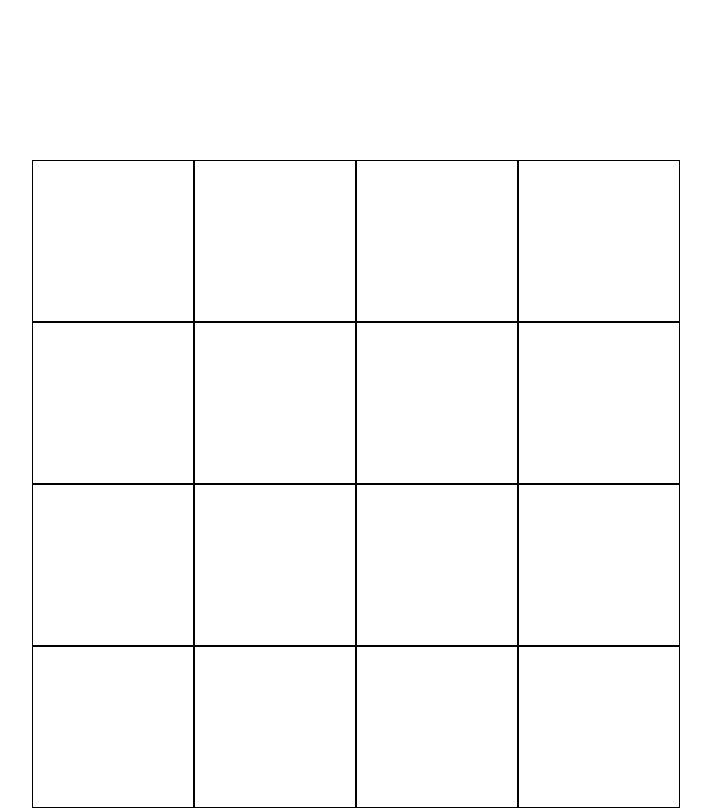
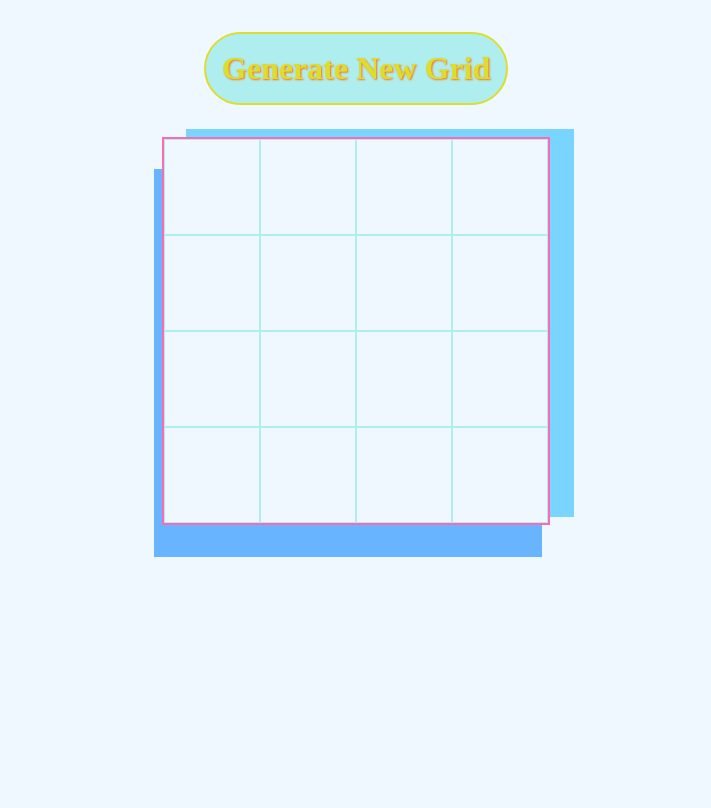
Before and after one commit to Linkslittlefriend/drawables, a plain HTML site: page index.html in a window 1280 px wide. Shown: the whole page, without its empty margins (284-995 px from the left). Drawn offline with Linux system fonts and the light colour scheme.

Commit message:
finish grid functionality, complete extra credit exercise 1

```diff
--- a/drawables.css
+++ b/drawables.css
@@ -6,29 +6,65 @@
 
 body {
     display: flex;
+    align-items: center;
     justify-content: center;
+    flex-direction: column;
+    padding: 2em;
+    gap: 2em;
+    background-color: aliceblue;
+}
+
+/* animation properties */
+
+.subdiv, #drawbtn {
+    transition: 0.08s ease-in-out;
+}
+
+/* /// */
+
+#drawbtn {
+    text-align: center;
+    font-size: 32px;
+    font-weight: bold;
+    color: #DDDD30;
+    background-color: paleturquoise;
+    text-shadow: 1px 1px 2px #FF6F00;
+    font-family: 'Berlin Sans FB';
+    border: 2px solid;
+    border-radius: 2em;
+    padding: 0.5em;
+}
+
+#drawbtn:hover {
+    background-color: turquoise;
+    color:yellow;
 }
 
 .container {
     display: flex;
+    box-shadow: -0.5em 2em #69B4FF
+    ,1.5em -0.5em #79D4FF;
     justify-content: center;
     align-items: center;
     flex-direction: row;
-    padding-top: 10em;
+    border: 2px solid hotpink;
+    width: 30vw;
+    height: 30vw;
 }
 
 .topdiv {
     display:flex;
     flex-direction: column;
+    flex-grow: 1;
+    height: 100%;
     justify-content: center;
 }
 
 .subdiv {
-    padding: 5em;
+    display:flex;
+    color: paleturquoise;
     border: 1px solid;
-    transition: 0.08s ease-in-out;
+    border-width: 0.2px;
+    height: 100%;
+    width: auto;
 }
-
-.subdiv:hover {
-    background-color: aquamarine;
-}
--- a/drawables.js
+++ b/drawables.js
@@ -1,22 +1,59 @@
 // draw 16 divs using DOM methods
 
-function drawCanvas(){
-    for(i=0;i<4;i++){
-        console.log(i);
+function generateNewCanvas(mult) {
+    while (canvas.firstChild) {
+        canvas.removeChild(canvas.firstChild);
+    }
+
+    drawCanvas(mult);
+}
+
+function randomizeColor(){
+    let r,g,b;
+    r = Math.floor(Math.random() * 255) + 1;
+    g = Math.floor(Math.random() * 255) + 1;
+    b = Math.floor(Math.random() * 255) + 1;
+
+    console.log(`rgb(${r},${g},${b})`);
+
+    return `rgb(${r},${g},${b})`;
+}
+
+function drawCanvas(mult){
+    for(i=0;i<mult;i++){
+        //console.log(i);
         const topdiv = document.createElement("div");
         canvas.appendChild(topdiv);
         topdiv.setAttribute("id","div " + i);
         topdiv.classList.add("topdiv");
-        for(j=0;j<4;j++){
-            console.log("j here: " + j);
+        for(j=0;j<mult;j++){
+            //console.log("j here: " + j);
             const subdiv = document.createElement("div")
             topdiv.appendChild(subdiv);
             subdiv.setAttribute("id","subdiv " + i);
             subdiv.classList.add("subdiv");
+            subdiv.addEventListener("mouseover", () => {
+                console.log("drew on square: " + i + " x " + j);
+                subdiv.style.backgroundColor = randomizeColor();})
         }
     }
 }
 
 const canvas = document.querySelector(".container");
+const drawbtn = document.querySelector("#drawbtn");
 
-drawCanvas();
+drawCanvas(4);
+
+drawbtn.addEventListener("click", () => {
+    let multiplier = +prompt("type in the multipier for squares you wish to generate. (for instance: if you say 4, then the grid will generate 4x4 squares which whill be 16 squares)");
+    let puritytest = true;
+
+    do {
+        console.log(multiplier);
+        if(!puritytest)
+            multiplier = +prompt("incorrect value. Please pick a REAL NON-DECIMAL number between 1 and 100 including those two.");
+        puritytest = typeof(multiplier) === "number" && multiplier <= 100 && multiplier >= 1 && Math.floor(multiplier) === multiplier;
+    } while(!puritytest);
+
+    generateNewCanvas(multiplier);
+})
--- a/index.html
+++ b/index.html
@@ -10,6 +10,11 @@
     </script>
 </head>
 <body>
+    <div>
+        <button id = "drawbtn">
+            Generate New Grid
+        </button>
+    </div>
     <div class = "container">
 
     </div>
```
Also changed, not shown: 1 other file.
